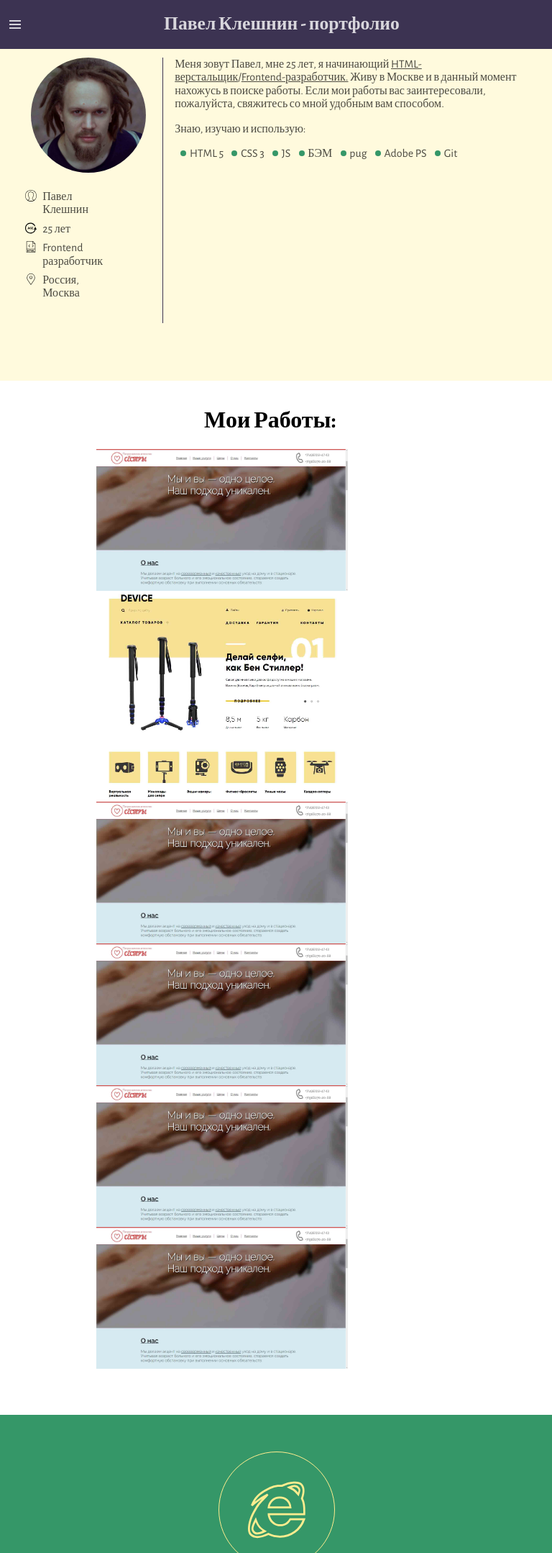
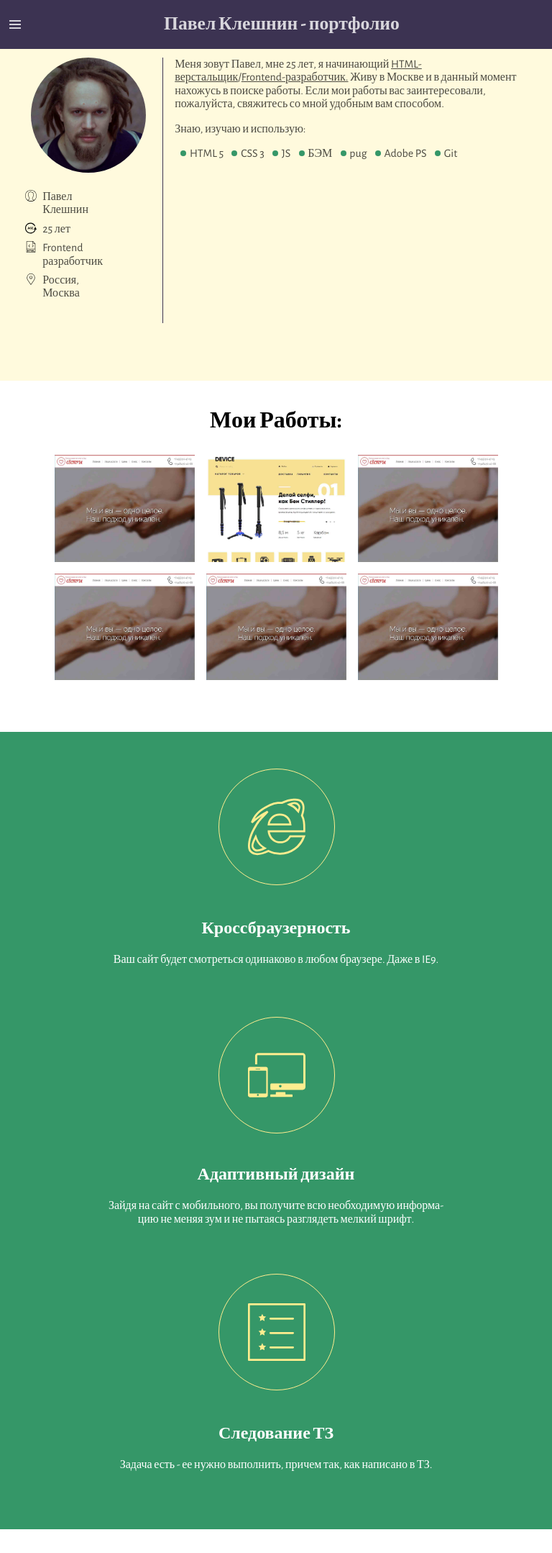
Before and after one commit to kleshninpo/kleshninpo.github.io, a PHP site: page / in a window 768 px wide. Shown: the top 2158 px of the page at 72% size. Run offline with PHP 8.4, Linux system fonts and the light colour scheme.

Commit message:
upd gallery

```diff
--- a/css/main.css
+++ b/css/main.css
@@ -184,36 +184,30 @@
       flex-wrap: wrap;
   }
   .portfolio__container {
-      width: 65%;
+      width: 80%;
       max-width: 80em;
-      padding: 1em;
-      justify-content: space-between;
+      padding: 1em 0;
+      justify-content: center;
   }
   .portfolio__container h1 {
   	text-align: center;
-  }
-  .portfolio__elem-group {
-      display: flex;
-      width: 100%;
-      justify-content: space-between;
   }
   .portfolio__container h1 {
       flex-basis: 100%;
       flex-grow: 1;
   }
   .portfolio__portfolio-elem {
-      max-width: 350px;
-      min-width: 33%;
-      height: auto;
-      background-size: contain;
+      width: auto;
       position: relative;
       display: flex;
       justify-content: flex-start;
       align-self: center;
       align-items: center;
+      margin: 0.5em;
   }
   .portfolio__portfolio-elem > img {
-  	max-width: 400px;
+  	width: 300px;
+    height: 228px;
   	min-width: 33%;
   }
   .overlay {
@@ -226,13 +220,6 @@
       position: absolute;
       top: 0;
       left: 0;
-  }
-  .overlay::after {
-      content: "";
-      position: absolute;
-      width: 2em;
-      height: 2em;
-      background: url;
   }
   .portfolio__portfolio-elem:hover > .overlay {
       opacity: 0.8;
@@ -462,6 +449,9 @@
       .main-screen__content__about li {
           margin-left: 1.6em;
       }
+      .portfolio__container {
+        width: 85%;
+      }
   }
   @media screen and (min-width: 1100px) and (max-width: 1400px) {
       body {
@@ -482,6 +472,9 @@
       .main-screen__content__about li {
           margin-left: 1.6em;
       }
+      .portfolio__container {
+        width: 90%;
+      }
     }
   @media screen and (max-width: 1100px) {
       .main-screen__content {
@@ -496,13 +489,11 @@
       	margin-left: 1.5em;
       }
       .portfolio__container {
-      	padding-left: 0;
+        width: 100%;
       }
-      .portfolio__elem-group {
-      	flex-wrap: wrap;
-      }
-      .portfolio__portfolio-elem {
-      	min-width: 60%;
+      .portfolio__portfolio-elem img {
+        width: 245px;
+        height: auto;
       }
   }
   @media screen and (min-width: 768px) and (max-width: 1100px) {
@@ -515,9 +506,6 @@
       }
       .main-screen__content__about {
           width: 80%;
-      }
-      .portfolio__elem-group {
-        flex-wrap: wrap;
       }
       .features {
         width: 100%;
@@ -542,9 +530,6 @@
       }
       .main-screen__content__about {
           width: 80%;
-      }
-      .portfolio__elem-group {
-      	flex-wrap: wrap;
       }
       .features {
         width: 100%;
@@ -656,6 +641,9 @@
         width: 100%;
 
       }
+      .portfolio__portfolio-elem img {
+        width: 195px;
+      }
   }
    @media only screen and (min-width: 425px) and (max-width: 768px) {
     body {
@@ -672,6 +660,9 @@
       .contacts {
         width: 100%;
 
+      }
+      .portfolio__portfolio-elem img {
+        width: 195px;
       }
    }
    @media only screen and (min-device-width: 320px) and (max-device-width: 425px) {
@@ -691,6 +682,9 @@
         margin: 0;
         border: none;
         min-width: 100%;
+      }
+      .portfolio__portfolio-elem img {
+        width: 100%;
       }
      .features {
         width: 100%;
@@ -745,6 +739,9 @@
         border: none;
         min-width: 100%;
       }
+      .portfolio__portfolio-elem img {
+        width: 100%;
+      }
       .features {
         width: 100%;
 
```
Also changed, not shown: img/backup.txt (deleted, +0 -1 lines), img/work-1.jpg, img/work-2.jpg, 1 other file.
